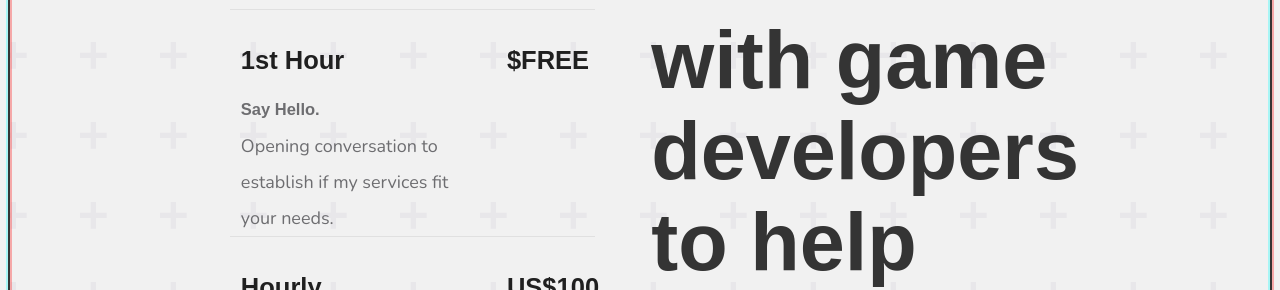
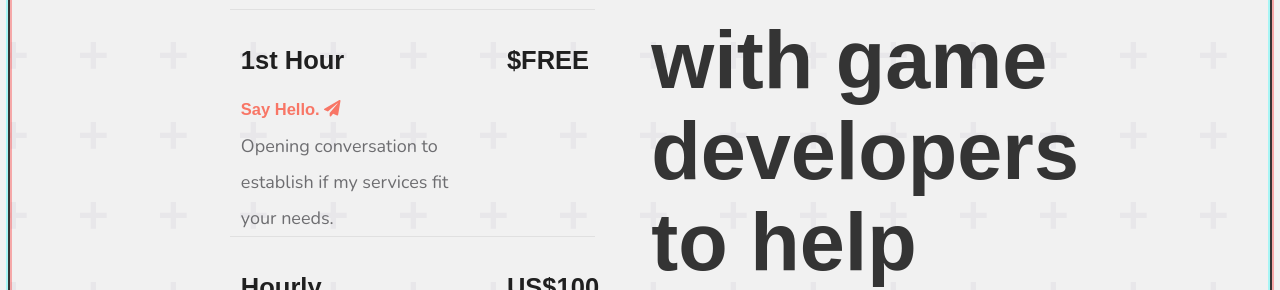
Before and after one commit to roskelld/myblog, a Jekyll site: the page built from index.html, in a window 1280 px wide and 900 px high, scrolled down 2468 px. Shown: the part 160-450 px from the top of the window. Built offline with Jekyll 4.4.1, drawn with Linux system fonts in a browser that asks for light colours.

Commit message:
Site update

```diff
--- a/_data/games/games.json
+++ b/_data/games/games.json
@@ -1,7 +1,7 @@
 [{
 	"id":	"hfw",
   "title": "Huddle For Warmth",
-  "platforms": ["Unnancounced"],
+  "platforms": ["Google Stadia"],
   "genre": "Co-operative Survival",
   "technology": ["Crayta", "Unreal4", "Photoshop"],
   "release": "2020",
--- a/css/style.css
+++ b/css/style.css
@@ -1044,6 +1044,10 @@
 .tab a.active {
     background-color: rgb(243, 246, 169) !important;
 
+}
+
+.carousel-item.active {
+    background-color: #ffdfdf !important;
 }
 
 .content-panel {
@@ -1756,6 +1760,16 @@
     background-color: inherit !important;
 }
 
+.card-row {
+    display: flex;
+    align-items: center;
+}
+
+.card-row > .card {
+    max-width: 14%;
+    display: inline-block;
+}
+
 .card {
     background-color: inherit !important;
 }
--- a/index.html
+++ b/index.html
@@ -109,8 +109,9 @@
                 <div class="col s11 no-margin no-padding"><div class="divider"></div></div>
                 <div class="col s8">
                     <h3 class="bold">1st Hour</h3>
-                    <h5 class=" soft-grey-text-1">Say Hello.</h5>
-                    <p class="no-vertical-margin soft-grey-text-1">Opening conversation to establish if my services fit your needs.</p>
+                    <h5 class=" soft-grey-text-1"><a class="coral-reef-text pointer bold" href="#book-section">Say Hello. <i class="fas fa-paper-plane fa-1x"></i></a></h5>
+                    <p class="no-vertical-margin soft-grey-text-1">Opening conversation to establish if my services fit your needs.
+                    </p>
                 </div>
                 <div class="col s4">
                     <h3 class="bold">$FREE</h3>
@@ -218,24 +219,19 @@
 
 <section  >
     <div class="row">
-        <div class="col s2 m2"></div>
-
-        <div class="col s8 m8">
+        <div class="col l10 offset-l1">
             <div class="soft-red">
 
-                <div class="row">
-
-                    <div class="col s12 m2">
+                <div class="row hide-on-med-and-down">
+                    <div class="card-row">
                         <div class="card card-link z-depth-0 padding-1">
                             <div class="card-image">
-                                <a href="http://www.bioware.com/">
+                                <a href="https://www.bioware.com/">
                                     <img src="{{base}}/img/company/bioware_trans.png" alt="BioWare" class="greyscale no-select"  >
                                 </a>
                             </div>
                         </div>
-                    </div>
 
-                    <div class="col s12 m2">
                         <div class="card card-link z-depth-0 padding-1">
                             <div class="card-image">
                                 <a href="https://www.massive.se/">
@@ -243,9 +239,7 @@
                                 </a>
                             </div>
                         </div>
-                    </div>
 
-                    <div class="col s12 m2">
                         <div class="card card-link z-depth-0 padding-1">
                             <div class="card-image">
                                 <a href="https://www.ea.com/">
@@ -253,9 +247,7 @@
                                 </a>
                             </div>
                         </div>
-                    </div>
 
-                    <div class="col s12 m2">
                         <div class="card card-link z-depth-0 padding-1">
                             <div class="card-image">
                                 <a href="https://www.take2games.com/">
@@ -263,9 +255,6 @@
                                 </a>
                             </div>
                         </div>
-                    </div>
-
-                    <div class="col s12 m2">
                         <div class="card card-link z-depth-0 padding-1">
                             <div class="card-image">
                                 <a href="https://www.warnerbros.com/games-and-apps">
@@ -273,9 +262,7 @@
                                 </a>
                             </div>
                         </div>
-                    </div>
 
-                    <div class="col s12 m2">
                         <div class="card card-link z-depth-0 padding-1">
                             <div class="card-image">
                                 <a href="https://www.lego.com/en-us/games">
@@ -283,15 +270,46 @@
                                 </a>
                             </div>
                         </div>
+
+                        <div class="card card-link z-depth-0 padding-1">
+                            <div class="card-image">
+                                <a href="https://www.crayta.com/">
+                                    <img src="{{base}}/img/company/crayta_trans.png" alt="Crayta" class="greyscale no-select"  >
+                                </a>
+                            </div>
+                        </div>
                     </div>
-
-
-
                 </div>
             </div>
         </div>
 
         <div class="col s2 m2"></div>
+    </div>
+    <div class="row hide-on-large-only">
+        <div class="carousel">
+            <a class="carousel-item" href="https://www.bioware.com/">
+                <img src="{{base}}/img/company/bioware_trans.png" alt="BioWare" class="greyscale">
+            </a>
+            <a class="carousel-item" href="https://www.massive.se/">
+                <img src="{{base}}/img/company/massive_trans.png" alt="Massive" class="greyscale">
+            </a>
+            <a class="carousel-item" href="https://www.ea.com/">
+                <img src="{{base}}/img/company/ea_trans.png" alt="EA" class="greyscale">
+            </a>
+            <a class="carousel-item" href="https://www.take2games.com/">
+                <img src="{{base}}/img/company/t2_trans.png" alt="Take2" class="greyscale">
+            </a>
+            <a class="carousel-item" href="https://www.warnerbros.com/games-and-apps">
+                <img src="{{base}}/img/company/wb_trans.png" alt="Warner Bros." class="greyscale">
+            </a>
+            <a class="carousel-item" href="https://www.lego.com/en-us/games">
+                <img src="{{base}}/img/company/lego_trans.png" alt="LEGO Games" class="greyscale">
+            </a>
+            <a class="carousel-item" href="https://www.crayta.com/">
+                <img src="{{base}}/img/company/crayta_trans.png" alt="Crayta" class="greyscale">
+            </a>
+
+        </div>
     </div>
 </section>
 
--- a/js/site.js
+++ b/js/site.js
@@ -1,4 +1,7 @@
 document.addEventListener( 'DOMContentLoaded', function() {
+
+    // const utils = new Utils();
+
     // .....................................................................
     // INITIALIZE MATERIALIZE
     const sideNavEls = document.querySelectorAll( '.sidenav' );
@@ -11,5 +14,9 @@
 
     // const materialboxedEls = document.querySelectorAll( '.materialboxed' );
     // const materialboxed = M.Materialbox.init(materialboxedEls, {});
+    const carousel = document.querySelectorAll('.carousel');
+    const carouseleOptions = {};
+    const carouselInstaces = M.Carousel.init(carousel, this.carouseleOptions);
+
     AOS.init();
 }, false );
```
Also changed, not shown: Gemfile.lock, img/company/crayta_trans.png (added).
